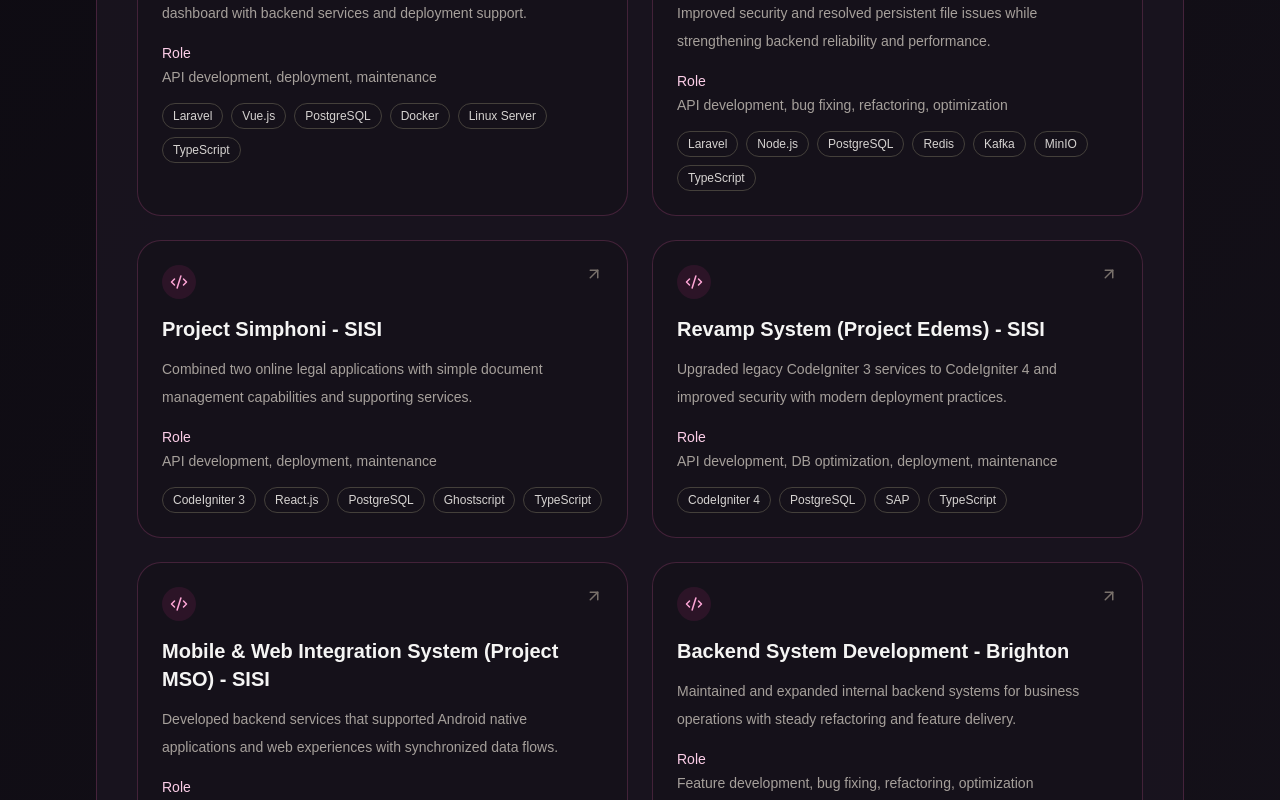
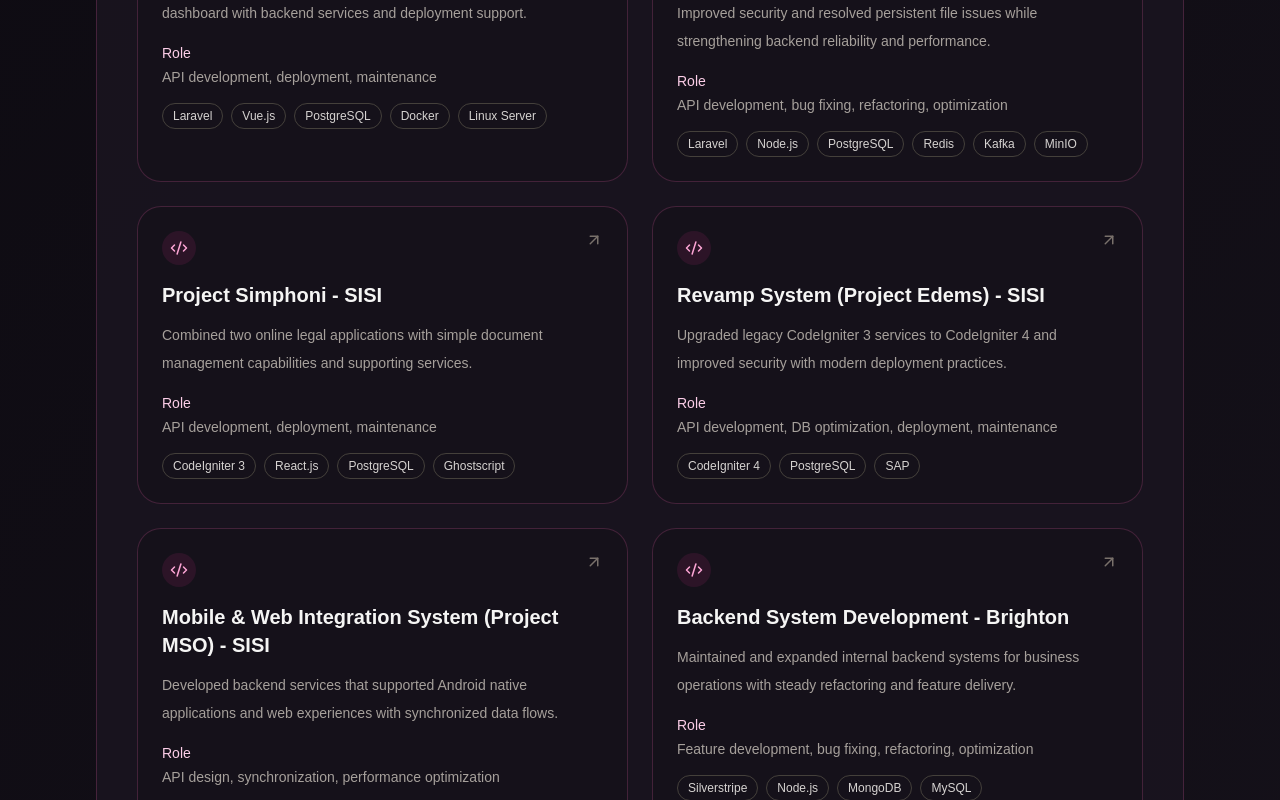
Before and after one commit to futaikhi/portfolio-site, a Next.js app: page / in a window 1280 px wide. Shown: the part 2120-2920 px from the top of the page. Built offline with nearby package versions, Linux system fonts and the light colour scheme.

Commit message:
update project section

```diff
--- a/src/app/page.tsx
+++ b/src/app/page.tsx
@@ -5,6 +5,7 @@ import { Hero } from "@/components/hero";
 import { Navbar } from "@/components/navbar";
 import { Projects } from "@/components/projects";
 import { Skills } from "@/components/skills";
+import { Analytics } from "@vercel/analytics/next"
 
 export default function Home() {
   return (
@@ -17,6 +18,7 @@ export default function Home() {
         <Projects />
         <Skills />
         <Footer />
+        <Analytics />
       </div>
     </main>
   );
--- a/src/components/projects.tsx
+++ b/src/components/projects.tsx
@@ -5,42 +5,42 @@ const projects = [
     title: "SHE SIG - SISI",
     description:
       "Developing apps for K3 and enhancing the SHE SIG monitoring dashboard with backend services and deployment support.",
-    tech: ["Laravel", "Vue.js", "PostgreSQL", "Docker", "Linux Server", "TypeScript"],
+    tech: ["Laravel", "Vue.js", "PostgreSQL", "Docker", "Linux Server"],
     role: "API development, deployment, maintenance",
   },
   {
     title: "Indonesia Cement Research Institute (ICRI) - SISI",
     description:
       "Improved security and resolved persistent file issues while strengthening backend reliability and performance.",
-    tech: ["Laravel", "Node.js", "PostgreSQL", "Redis", "Kafka", "MinIO", "TypeScript"],
+    tech: ["Laravel", "Node.js", "PostgreSQL", "Redis", "Kafka", "MinIO"],
     role: "API development, bug fixing, refactoring, optimization",
   },
   {
     title: "Project Simphoni - SISI",
     description:
       "Combined two online legal applications with simple document management capabilities and supporting services.",
-    tech: ["CodeIgniter 3", "React.js", "PostgreSQL", "Ghostscript", "TypeScript"],
+    tech: ["CodeIgniter 3", "React.js", "PostgreSQL", "Ghostscript"],
     role: "API development, deployment, maintenance",
   },
   {
     title: "Revamp System (Project Edems) - SISI",
     description:
       "Upgraded legacy CodeIgniter 3 services to CodeIgniter 4 and improved security with modern deployment practices.",
-    tech: ["CodeIgniter 4", "PostgreSQL", "SAP", "TypeScript"],
+    tech: ["CodeIgniter 4", "PostgreSQL", "SAP"],
     role: "API development, DB optimization, deployment, maintenance",
   },
   {
     title: "Mobile & Web Integration System (Project MSO) - SISI",
     description:
       "Developed backend services that supported Android native applications and web experiences with synchronized data flows.",
-    tech: ["Android Java", "CodeIgniter 3", "PHP", "TypeScript"],
+    tech: ["Android Java", "CodeIgniter 3", "PHP"],
     role: "API design, synchronization, performance optimization",
   },
   {
     title: "Backend System Development - Brighton",
     description:
       "Maintained and expanded internal backend systems for business operations with steady refactoring and feature delivery.",
-    tech: ["Silverstripe", "Node.js", "MongoDB", "MySQL", "TypeScript"],
+    tech: ["Silverstripe", "Node.js", "MongoDB", "MySQL"],
     role: "Feature development, bug fixing, refactoring, optimization",
   },
 ];
```
